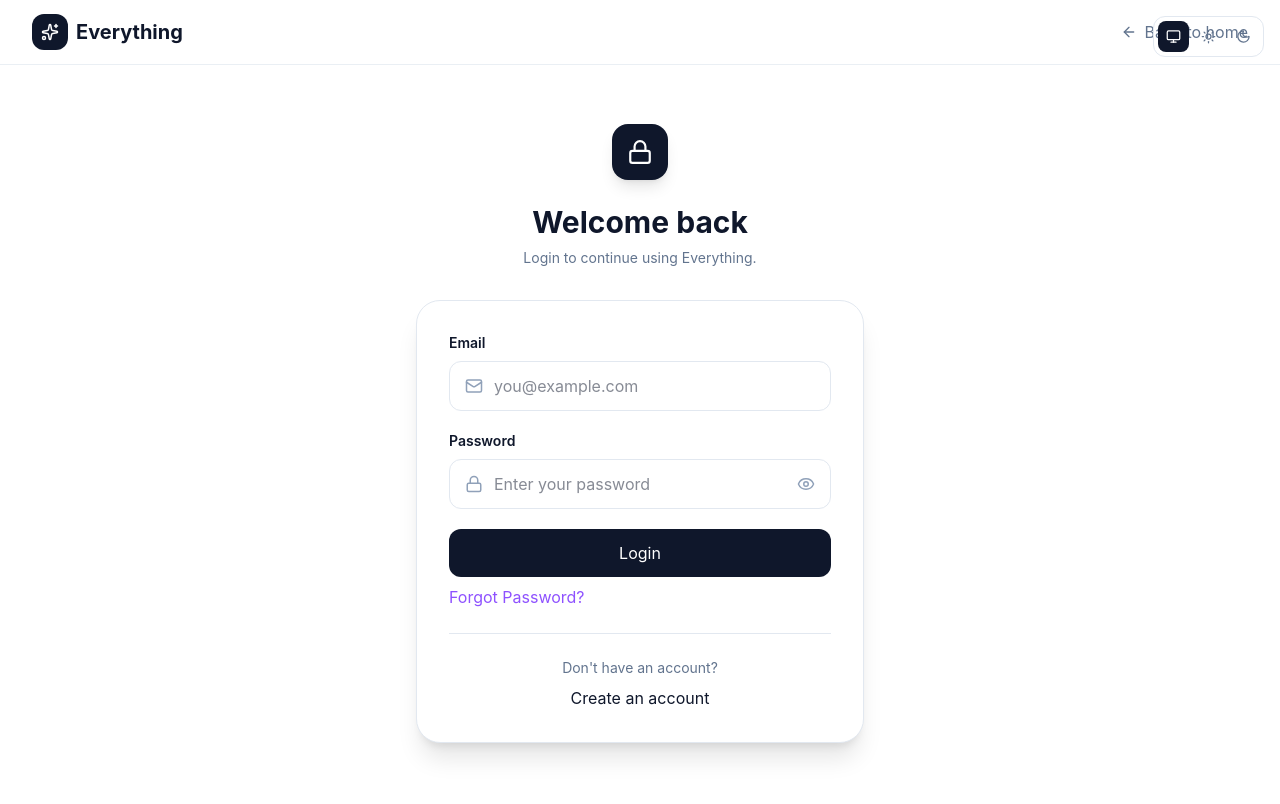
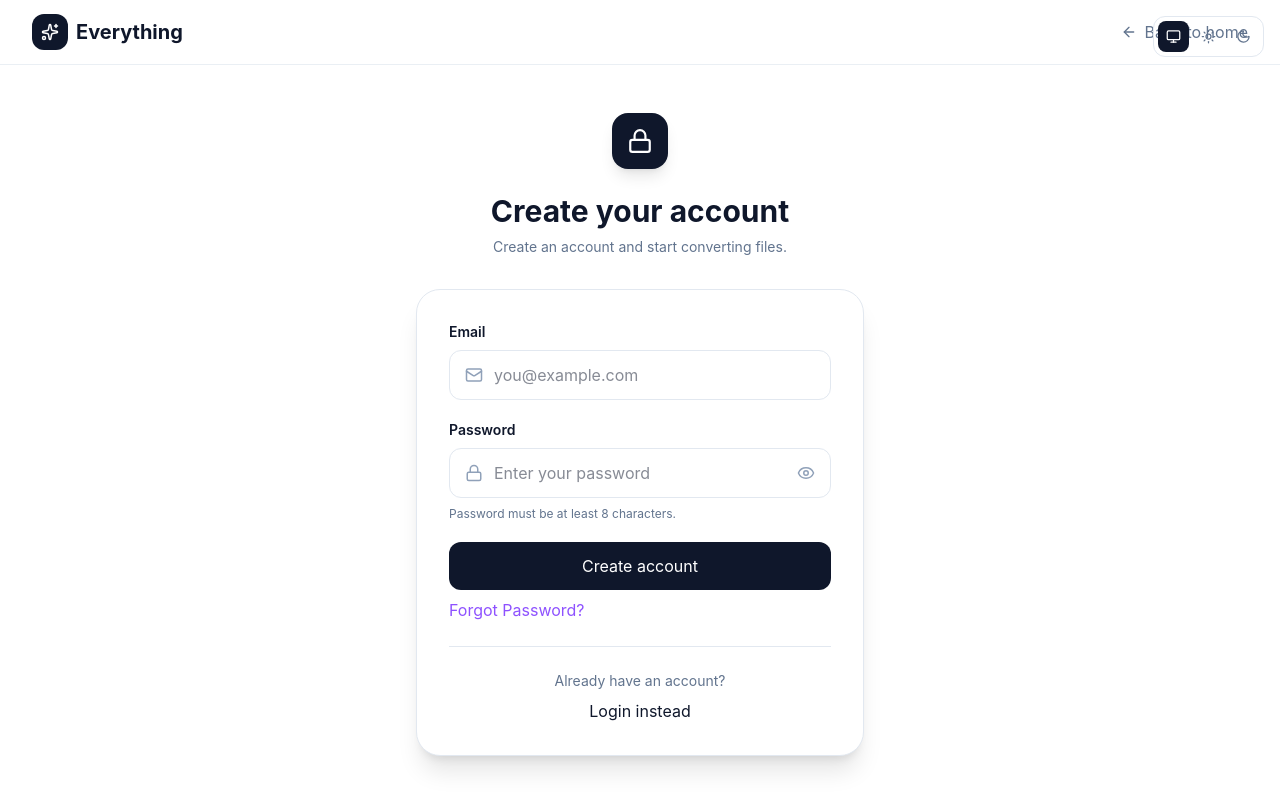
Before and after one commit to rahulboss-2006/Everything, a React app: page /#/register in a window 1280 px wide. Built offline with nearby package versions, Linux system fonts and the light colour scheme; no server answers; the HTML template or start-up script is replaced by a standard one.

Commit message:
Fix GitHub Pages back navigation

```diff
--- a/src/pages/Auth.jsx
+++ b/src/pages/Auth.jsx
@@ -30,7 +30,7 @@ import { useNavigate } from "react-router-dom";
 
 export default function Auth() {
   const initialMode =
-    window.location.pathname === "/register"
+    window.location.hash === "#/register"
       ? "register"
       : "login";
 
@@ -92,9 +92,7 @@ export default function Auth() {
 
     setOtp("");
 
-    window.history.replaceState(
-      {},
-      "",
+    navigate(
       nextMode === "register"
         ? "/register"
         : "/login"
@@ -315,11 +313,7 @@ export default function Auth() {
 
       setOtp("");
 
-      window.history.replaceState(
-        {},
-        "",
-        "/login"
-      );
+      navigate("/login");
     } catch (err) {
       console.error(
         "OTP ERROR:",
```
